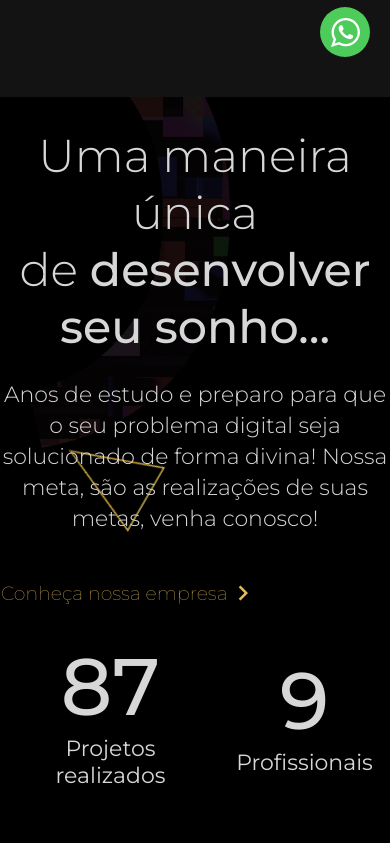
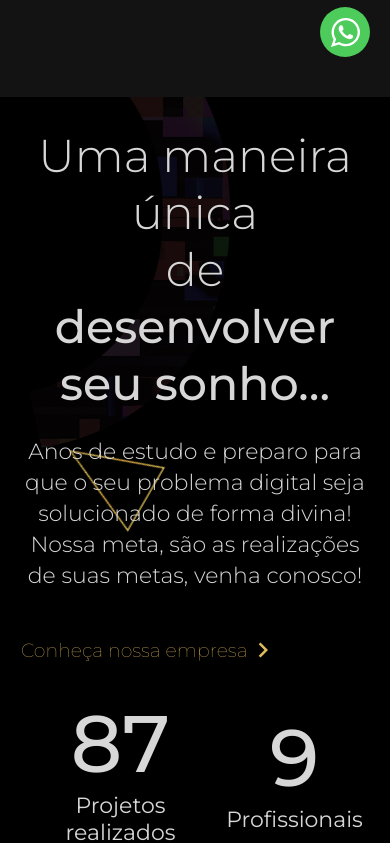
Before and after one commit to flpsoares/hermes-solution, a Next.js app: page / in a window 390 px wide. Shown: the part 767-1610 px from the top of the page. Built offline with nearby package versions, Linux system fonts and the light colour scheme.

Commit message:
feat: added container responsive padding

```diff
--- a/src/components/layout/ServicesPerformed/style.ts
+++ b/src/components/layout/ServicesPerformed/style.ts
@@ -22,10 +22,6 @@ export const WrapperCases = styled.div`
 export const Left = styled.div`
   padding-right: 13rem;
   z-index: 2;
-
-  @media (max-width: 800px) {
-    padding: 0 0.7rem;
-  }
 
   h1 {
     font-size: 4.6rem;
--- a/src/styles/container.ts
+++ b/src/styles/container.ts
@@ -4,4 +4,8 @@ export const GlobalContainer = styled.div`
   max-width: 120rem;
   margin: 0 auto;
   z-index: 10;
+
+  @media (max-width: 1210px) {
+    padding: 0 2rem;
+  }
 `
--- a/src/styles/global.ts
+++ b/src/styles/global.ts
@@ -43,7 +43,4 @@ export default createGlobalStyle`
     border: 0;
   }
 
-  .zindex{
-    z-index: 5;
-  }
 `
```
